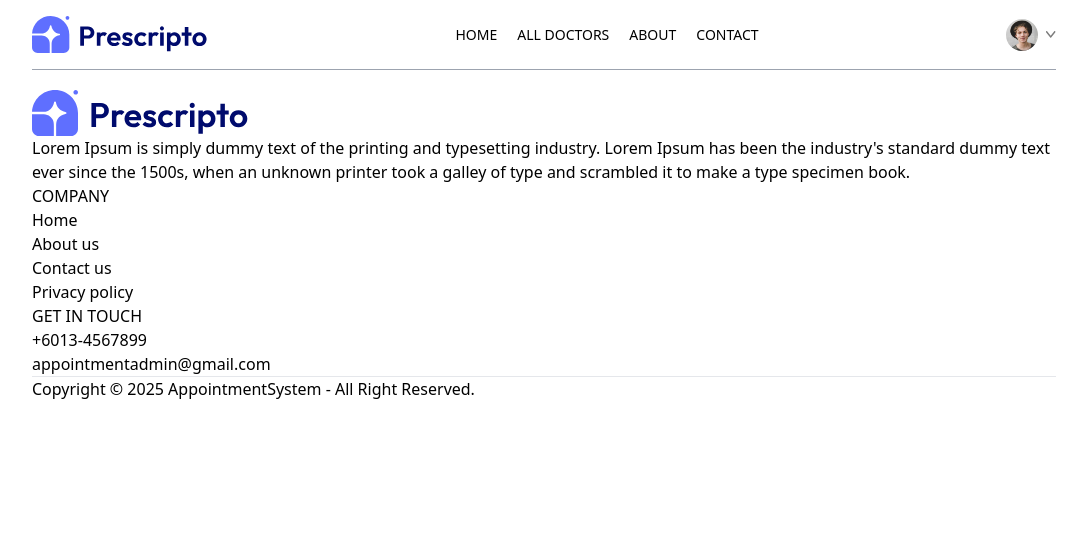
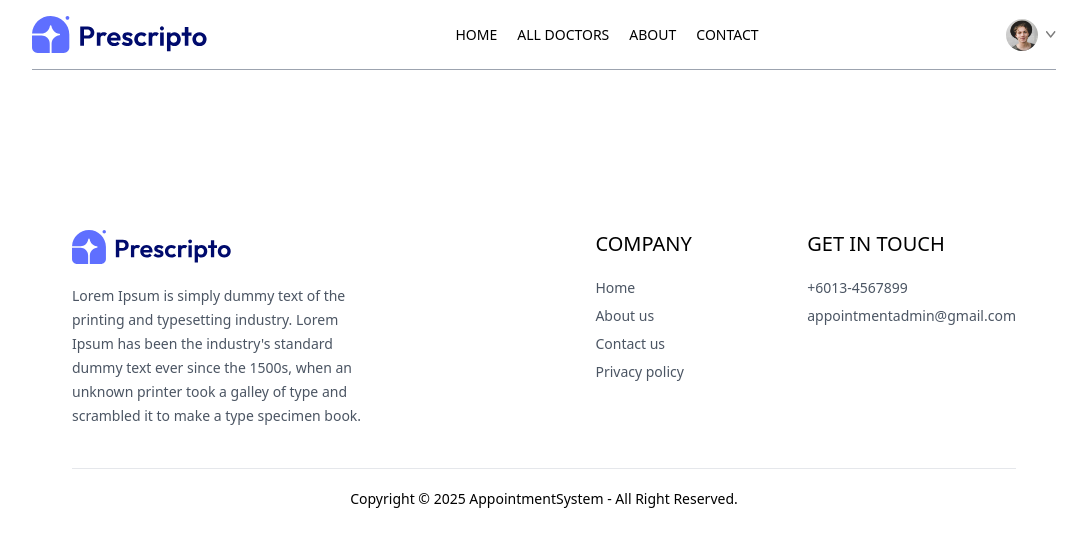
Before and after one commit to SzeHanTan/AppointmentSystem, a React (Vite) app in the folder frontend/: page /appointment/1 in a window 1280 px wide. Shown: the top 546 px of the page, without its empty margins (96-1183 px from the left). Built offline with nearby package versions, Linux system fonts and the light colour scheme.

Commit message:
add css for footer

```diff
--- a/frontend/src/components/Footer.jsx
+++ b/frontend/src/components/Footer.jsx
@@ -3,19 +3,19 @@
 
 const Footer = () => {
   return (
-    <div>
-        <div>
+    <div className='md:mx-10'>
+        <div className='flex flex-col sm:grid grid-cols-[3fr_1fr_1fr] gap-14 my-10 mt-40 text-sm'>
 
             {/* ---- Left Section ---- */}
             <div>
-                <img src={assets.logo} alt="" />
-                <p>Lorem Ipsum is simply dummy text of the printing and typesetting industry. Lorem Ipsum has been the industry's standard dummy text ever since the 1500s, when an unknown printer took a galley of type and scrambled it to make a type specimen book.</p>
+                <img className='mb-5 w-40' src={assets.logo} alt="" />
+                <p className='w-full md:w-2/3 text-gray-600 leading-6'>Lorem Ipsum is simply dummy text of the printing and typesetting industry. Lorem Ipsum has been the industry's standard dummy text ever since the 1500s, when an unknown printer took a galley of type and scrambled it to make a type specimen book.</p>
             </div>
 
             {/* ---- Center Section ---- */}
             <div>
-                <p>COMPANY</p>
-                <ul>
+                <p className='text-xl font-medium mb-5'>COMPANY</p>
+                <ul className='flex flex-col gap-2 text-gray-600'>
                     <li>Home</li>
                     <li>About us</li>
                     <li>Contact us</li>
@@ -26,8 +26,8 @@
 
             {/* ---- Right Section ---- */}
             <div>
-                <p>GET IN TOUCH</p>
-                <ul>
+                <p className='text-xl font-medium mb-5'>GET IN TOUCH</p>
+                <ul className='flex flex-col gap-2 text-gray-600'>
                     <li>+6013-4567899</li>
                     <li>appointmentadmin@gmail.com</li>
                 </ul>
@@ -38,7 +38,7 @@
         {/* ---- Copyright Text ---- */}
         <div>
             <hr />
-            <p>Copyright © 2025 AppointmentSystem - All Right Reserved.</p>
+            <p className='py-5 text-sm text-center'>Copyright © 2025 AppointmentSystem - All Right Reserved.</p>
         </div>
 
     </div>
```
